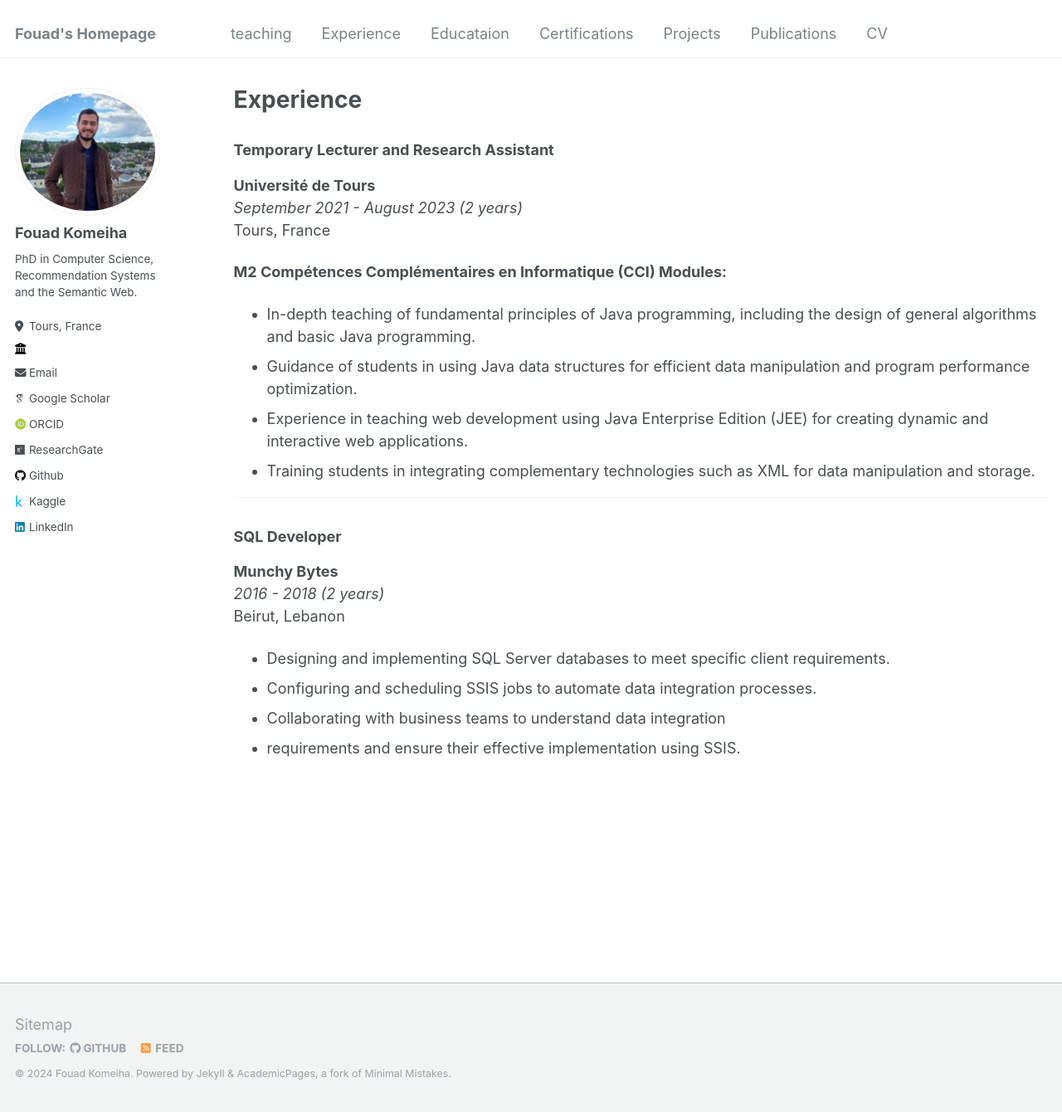
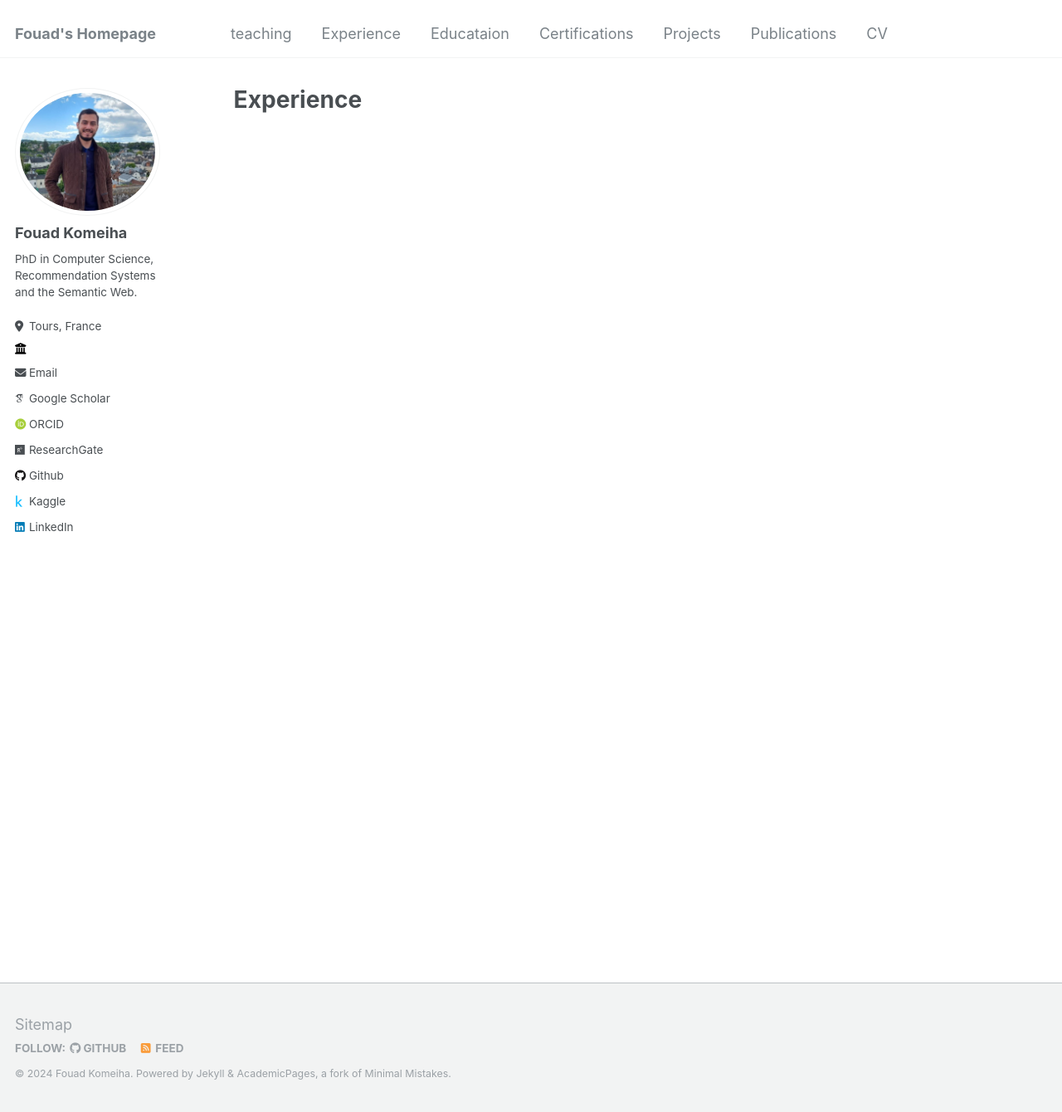
Before and after one commit to FouadKom/FouadKom.github.io, a Jekyll site: the page built from _pages/experience.md, in a window 1280 px wide and 1340 px high. Shown: the whole window at 83% size. Built offline with Jekyll 4.4.1, drawn with Linux system fonts in a browser that asks for light colours; some web fonts are replaced.

Commit message:
Update experience.md

```diff
--- a/_pages/experience.md
+++ b/_pages/experience.md
@@ -4,26 +4,3 @@ title: "Experience"
 permalink: /experience/
 author_profile: true
 ---
-
-### Temporary Lecturer and Research Assistant
-**Université de Tours**
-*September 2021 - August 2023 (2 years)*
-Tours, France
-
-**M2 Compétences Complémentaires en Informatique (CCI) Modules:**
-- In-depth teaching of fundamental principles of Java programming, including the design of general algorithms and basic Java programming.
-- Guidance of students in using Java data structures for efficient data manipulation and program performance optimization.
-- Experience in teaching web development using Java Enterprise Edition (JEE) for creating dynamic and interactive web applications.
-- Training students in integrating complementary technologies such as XML for data manipulation and storage.
-
-***
-
-### SQL Developer
-**Munchy Bytes**
-*2016 - 2018 (2 years)*
-Beirut, Lebanon
-
-- Designing and implementing SQL Server databases to meet specific client requirements.
-- Configuring and scheduling SSIS jobs to automate data integration processes.
-- Collaborating with business teams to understand data integration
-- requirements and ensure their effective implementation using SSIS.
```
